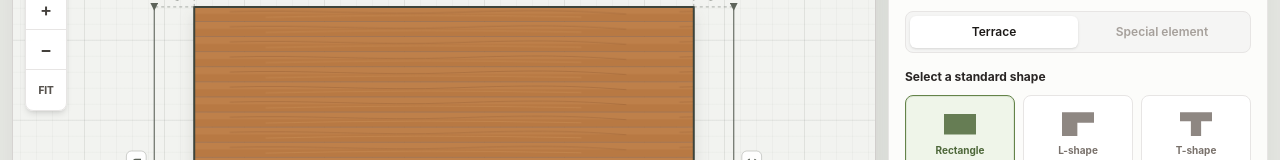
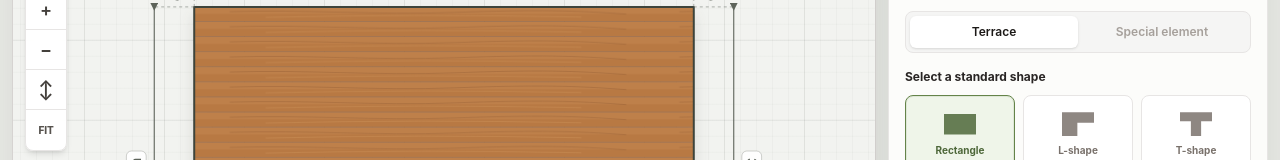
Before and after one commit to roma-marshall/2d-profi, a Vue app: page / in a window 1280 px wide. Shown: the part 265-425 px from the top of the page. Built offline with nearby package versions, Linux system fonts and the light colour scheme.

Commit message:
add plan orientation toggle

```diff
--- a/src/components/configurator/TerracePreview.vue
+++ b/src/components/configurator/TerracePreview.vue
@@ -43,6 +43,7 @@ const zoom = ref(1)
 const showDimensions = ref(true)
 const showGrid = ref(true)
 const showDecking = ref(true)
+const isPlanRotated = ref(false)
 const pan = ref<Point>({ x: 0, y: 0 })
 const isPanning = ref(false)
 const panPointerId = ref<number | null>(null)
@@ -86,14 +87,40 @@ const baseViewport = computed(() => {
   }
 })
 
+const visibleViewport = computed(() => {
+  const viewport = baseViewport.value
+
+  if (!isPlanRotated.value) {
+    return viewport
+  }
+
+  const centerX = viewport.x + viewport.width / 2
+  const centerY = viewport.y + viewport.height / 2
+  return {
+    x: centerX - viewport.height / 2,
+    y: centerY - viewport.width / 2,
+    width: viewport.height,
+    height: viewport.width,
+  }
+})
+
 const viewBox = computed(() => {
-  const viewport = baseViewport.value
+  const viewport = visibleViewport.value
   const width = viewport.width / zoom.value
   const height = viewport.height / zoom.value
   const centerX = viewport.x + viewport.width / 2 + pan.value.x
   const centerY = viewport.y + viewport.height / 2 + pan.value.y
 
   return `${centerX - width / 2} ${centerY - height / 2} ${width} ${height}`
+})
+
+const planTransform = computed(() => {
+  if (!isPlanRotated.value) {
+    return undefined
+  }
+
+  const { x, y, width, height } = geometry.value.bounds
+  return `rotate(90 ${x + width / 2} ${y + height / 2})`
 })
 
 const labelFontSize = computed(() =>
@@ -246,6 +273,11 @@ const resetView = (): void => {
   pan.value = { x: 0, y: 0 }
 }
 
+const togglePlanOrientation = (): void => {
+  isPlanRotated.value = !isPlanRotated.value
+  pan.value = { x: 0, y: 0 }
+}
+
 const handleWheel = (event: WheelEvent): void => {
   const shouldZoom =
     event.ctrlKey ||
@@ -291,8 +323,8 @@ const handlePointerMove = (event: PointerEvent): void => {
   }
 
   const rect = svg.getBoundingClientRect()
-  const viewportWidth = baseViewport.value.width / zoom.value
-  const viewportHeight = baseViewport.value.height / zoom.value
+  const viewportWidth = visibleViewport.value.width / zoom.value
+  const viewportHeight = visibleViewport.value.height / zoom.value
   const deltaX = event.clientX - lastPointerPosition.value.x
   const deltaY = event.clientY - lastPointerPosition.value.y
 
@@ -416,6 +448,19 @@ watch(
       </button>
       <button
         type="button"
+        class="canvas-tool canvas-tool--orientation"
+        :aria-label="
+          isPlanRotated
+            ? 'Switch plan to horizontal orientation'
+            : 'Switch plan to vertical orientation'
+        "
+        :aria-pressed="isPlanRotated"
+        @click="togglePlanOrientation"
+      >
+        <span aria-hidden="true">{{ isPlanRotated ? '↔' : '↕' }}</span>
+      </button>
+      <button
+        type="button"
         class="canvas-tool canvas-tool--fit"
         aria-label="Fit plan to canvas"
         @click="resetView"
@@ -518,6 +563,7 @@ watch(
         </marker>
       </defs>
 
+      <g :transform="planTransform">
       <path
         :d="geometry.path"
         :fill="showDecking ? `url(#${patternId})` : '#d7d8d2'"
@@ -703,6 +749,7 @@ watch(
           </text>
         </g>
       </g>
+      </g>
     </svg>
 
     <div
```
